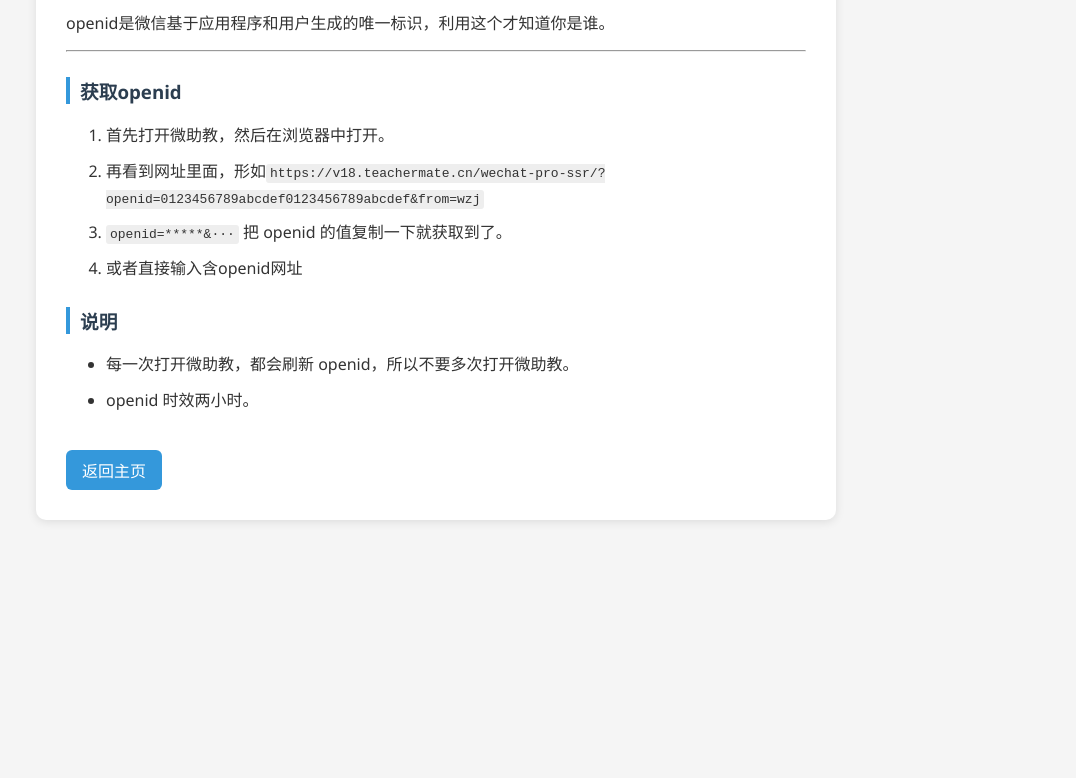
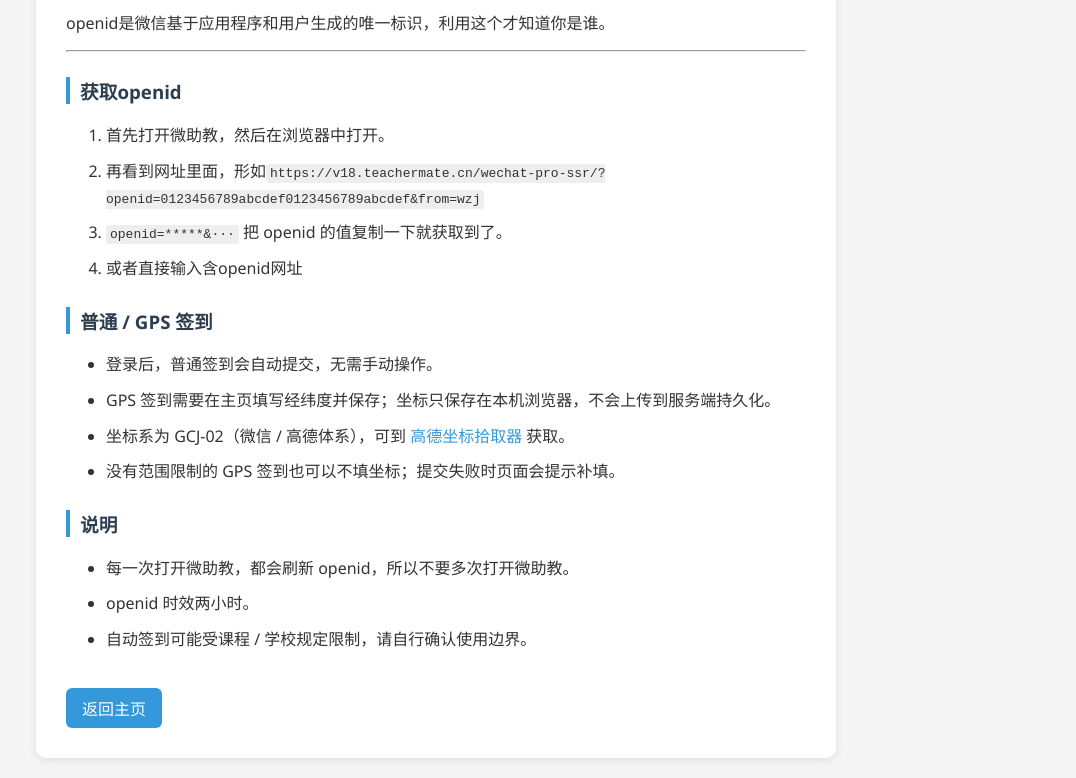
Before and after one commit to pjm314159/wei-class, a plain HTML site: page static/usage.html in a window 1280 px wide. Shown: the part 139-917 px from the top of the page, without its empty margins (204-1280 px from the left). Before the commit the page ends 800 px from the top, so only its background shows below. Drawn offline with Linux system fonts and the light colour scheme.

Commit message:
docs: 补充普通与 GPS 签到设计
明确自动提交、坐标热更新、去重与 305 语义；同步 README、.env.example 与使用说明。

```diff
--- a/static/usage.html
+++ b/static/usage.html
@@ -166,10 +166,27 @@
         <li>或者直接输入含openid网址</li>
       </ol>
 
+      <h3>普通 / GPS 签到</h3>
+      <ul>
+        <li>登录后，普通签到会自动提交，无需手动操作。</li>
+        <li>
+          GPS 签到需要在主页填写经纬度并保存；坐标只保存在本机浏览器，不会上传到服务端持久化。
+        </li>
+        <li>
+          坐标系为 GCJ-02（微信 / 高德体系），可到
+          <a href="https://lbs.amap.com/console/show/picker" target="_blank" rel="noopener"
+            >高德坐标拾取器</a
+          >
+          获取。
+        </li>
+        <li>没有范围限制的 GPS 签到也可以不填坐标；提交失败时页面会提示补填。</li>
+      </ul>
+
       <h3>说明</h3>
       <ul>
         <li>每一次打开微助教，都会刷新 openid，所以不要多次打开微助教。</li>
         <li>openid 时效两小时。</li>
+        <li>自动签到可能受课程 / 学校规定限制，请自行确认使用边界。</li>
       </ul>
 
       <a href="/" class="back-link">返回主页</a>
```
Also changed, not shown: 3 other files.
